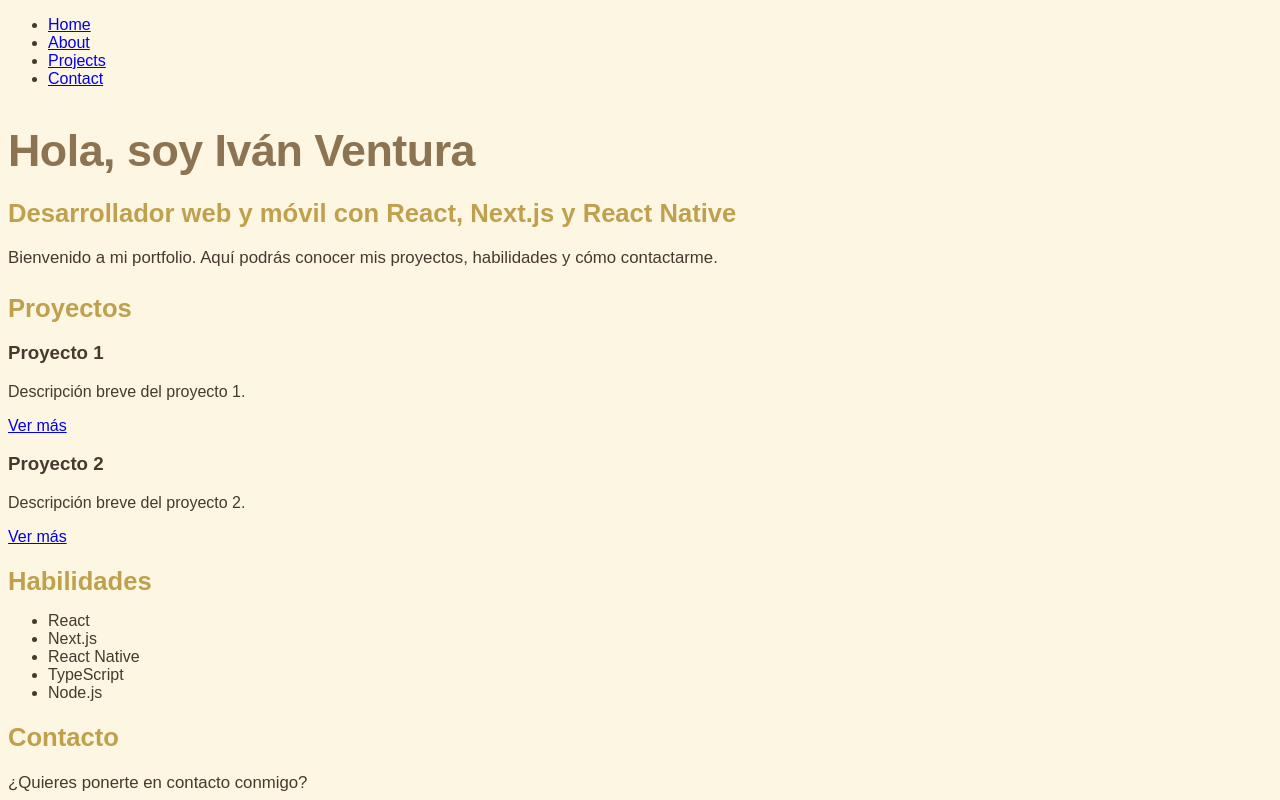
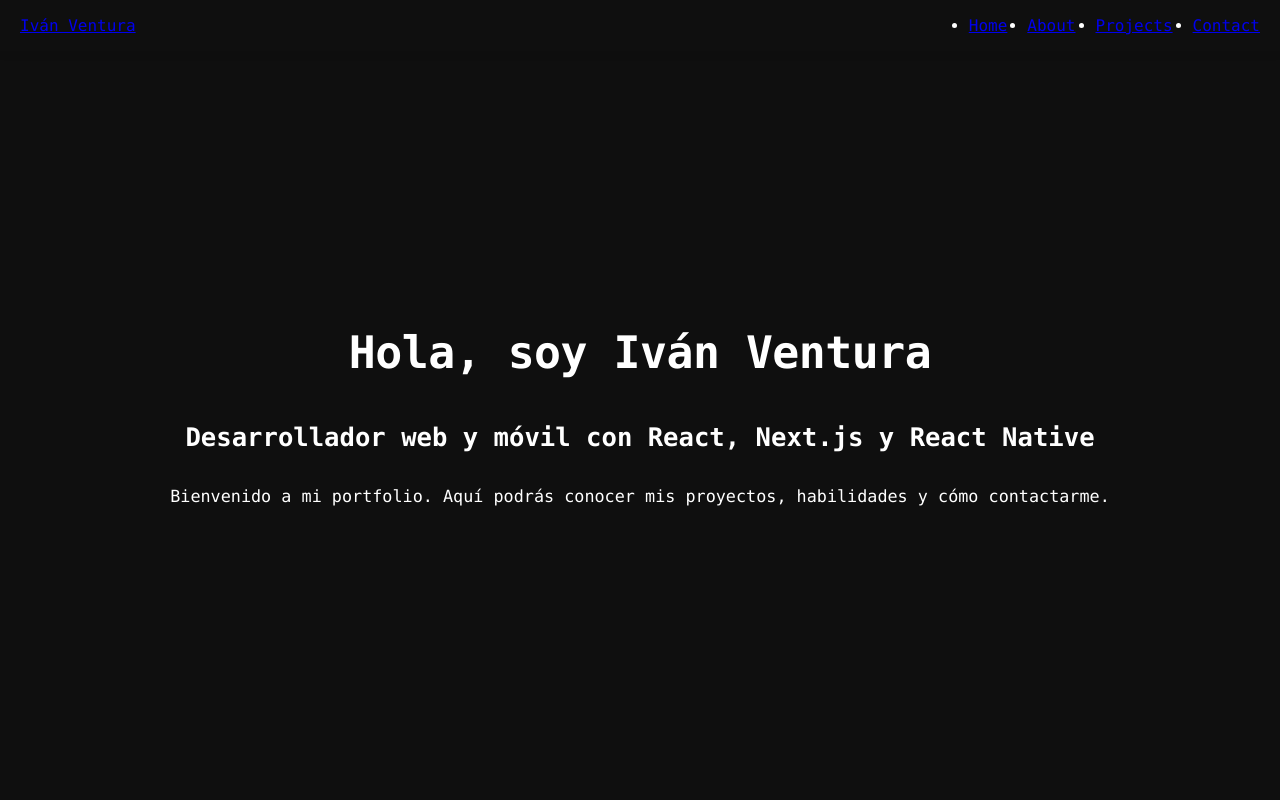
Before and after one commit to IvanVent/portfolio, a Next.js app: page / in a window 1280 px wide. Shown: the top 800 px of the page. Built offline with nearby package versions, Linux system fonts and the light colour scheme.

Commit message:
bug css arreglado, colores y fuentes añadidas, navbar mejorada

```diff
--- a/src/app/globals.css
+++ b/src/app/globals.css
@@ -1,3 +1,31 @@
+.navbar-fija {
+  position: fixed;
+  top: 0;
+  left: 0;
+  width: 100%;
+  z-index: 1000;
+  background: var(--background);
+  box-shadow: 0 2px 8px rgba(0,0,0,0.08);
+  border-bottom: 1px solid rgba(0,0,0,0.07);
+}
+
+/* Espacio para que el contenido no quede oculto tras la navbar */
+.navbar-espacio {
+  padding-top: 64px; /* Ajusta este valor a la altura real de tu navbar */
+}
+/* Navbar fija arriba */
+.navbar-fija {
+  position: fixed;
+  top: 0;
+  left: 0;
+  width: 100%;
+  z-index: 1000;
+}
+
+@tailwind base;
+@tailwind components;
+@tailwind utilities;
+
 /* Estilos personalizados para tipografía */
 .titulo {
   font-size: 2.8rem;
@@ -21,42 +49,45 @@
 }
 
 :root {
-  /* Paleta cálida y elegante basada en crema */
-  --color-crema: #fdf6e3;
-  --color-crema-light: #fffbe9;
-  --color-crema-dark: #f5e6c8;
-  --color-marron: #b89b72;
-  --color-marron-dark: #8c7351;
-  --color-oro: #e7c97b;
-  --color-oro-dark: #bfa14d;
-  --color-acento: #d1bfa3;
-  --color-acento-dark: #a18c6b;
-  --background: var(--color-crema);
-  --foreground: #47392d;
-  --color-background: var(--background);
-  --color-foreground: var(--foreground);
-  --font-sans: var(--font-geist-sans);
-  --font-mono: var(--font-geist-mono);
-}
-
-@media (prefers-color-scheme: dark) {
-  :root {
-    --background: #18160f;
-    --foreground: #f5e6c8;
-    --color-crema: #23201a;
-    --color-crema-light: #2d291f;
-    --color-crema-dark: #18160f;
-    --color-marron: #8c7351;
-    --color-marron-dark: #4e3d28;
-    --color-oro: #bfa14d;
-    --color-oro-dark: #8c7a5a;
-    --color-acento: #a18c6b;
-    --color-acento-dark: #7c6242;
-  }
+  --color-negro: #0f0f0f;
+  --color-blanco: #ffffff;
+  --background: var(--color-negro);
+  --foreground: var(--color-blanco);
+  --font-mono: 'JetBrains Mono', 'Fira Mono', 'Roboto Mono', 'Menlo', 'Consolas', 'monospace';
 }
 
 body {
   background: var(--background);
   color: var(--foreground);
-  font-family: Arial, Helvetica, sans-serif;
+  font-family: var(--font-mono)
 }
+
+
+/* Margen personalizado */
+.margen-peq { margin: 0.5rem !important; }
+.margen-med { margin: 1.25rem !important; }
+.margen-grande { margin: 2.5rem !important; }
+
+.margen-top-peq { margin-top: 0.5rem !important; }
+.margen-top-med { margin-top: 1.25rem !important; }
+.margen-top-grande { margin-top: 2.5rem !important; }
+
+.margen-right-peq { margin-right: 0.5rem !important; }
+.margen-right-med { margin-right: 1.25rem !important; }
+.margen-right-grande { margin-right: 2.5rem !important; }
+
+.margen-bottom-peq { margin-bottom: 0.5rem !important; }
+.margen-bottom-med { margin-bottom: 1.25rem !important; }
+.margen-bottom-grande { margin-bottom: 2.5rem !important; }
+
+.margen-left-peq { margin-left: 0.5rem !important; }
+.margen-left-med { margin-left: 1.25rem !important; }
+.margen-left-grande { margin-left: 2.5rem !important; }
+
+.margen-x-peq { margin-left: 0.5rem !important; margin-right: 0.5rem !important; }
+.margen-x-med { margin-left: 1.25rem !important; margin-right: 1.25rem !important; }
+.margen-x-grande { margin-left: 2.5rem !important; margin-right: 2.5rem !important; }
+
+.margen-y-peq { margin-top: 0.5rem !important; margin-bottom: 0.5rem !important; }
+.margen-y-med { margin-top: 1.25rem !important; margin-bottom: 1.25rem !important; }
+.margen-y-grande { margin-top: 2.5rem !important; margin-bottom: 2.5rem !important; }
--- a/src/components/Navbar.tsx
+++ b/src/components/Navbar.tsx
@@ -1,14 +1,27 @@
 import Link from "next/link";
+import '@/app/globals.css';
+
 
 export default function Navbar() {
   return (
-    <nav className="bg-white shadow p-4">
-      <ul className="flex gap-6">
-        <li><Link href="/">Home</Link></li>
-        <li><Link href="/about">About</Link></li>
-        <li><Link href="/projects">Projects</Link></li>
-        <li><Link href="/contact">Contact</Link></li>
-      </ul>
+    <nav className="navbar-fija">
+      <div className="flex flex-row items-center justify-between margen-left-med">
+        {/* Nombre a la izquierda */}
+        <div id="nombre">
+          <Link href="/" className="text-xl font-bold text-gray-900">
+            Iván Ventura
+          </Link>
+        </div>
+        {/* Secciones alineadas a la derecha */}
+        <div id="secciones">
+          <ul className="flex flex-row">
+            <li className="margen-right-med"><Link href="/">Home</Link></li>
+            <li className="margen-right-med"><Link href="/about">About</Link></li>
+            <li className="margen-right-med"><Link href="/projects">Projects</Link></li>
+            <li className="margen-right-med"><Link href="/contact">Contact</Link></li>
+          </ul>
+        </div>
+      </div>
     </nav>
   )
 }
```
Also changed, not shown: postcss.config.js (line endings or trailing spaces).
